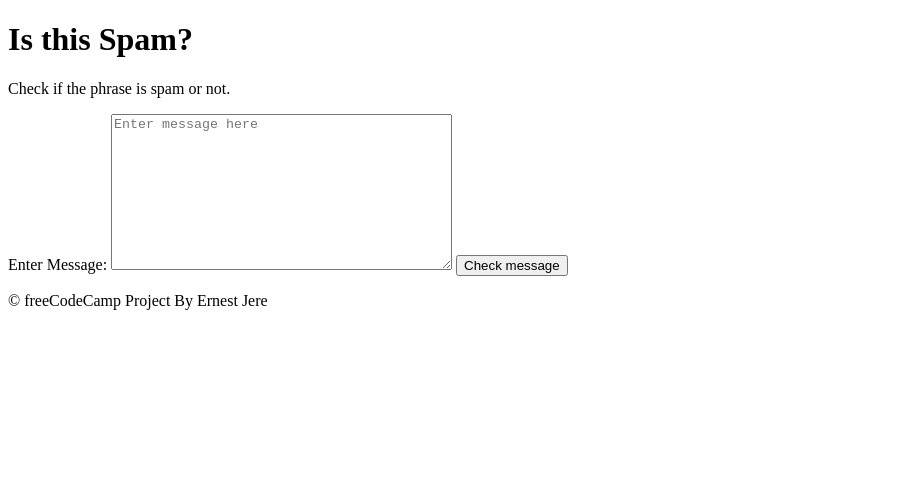
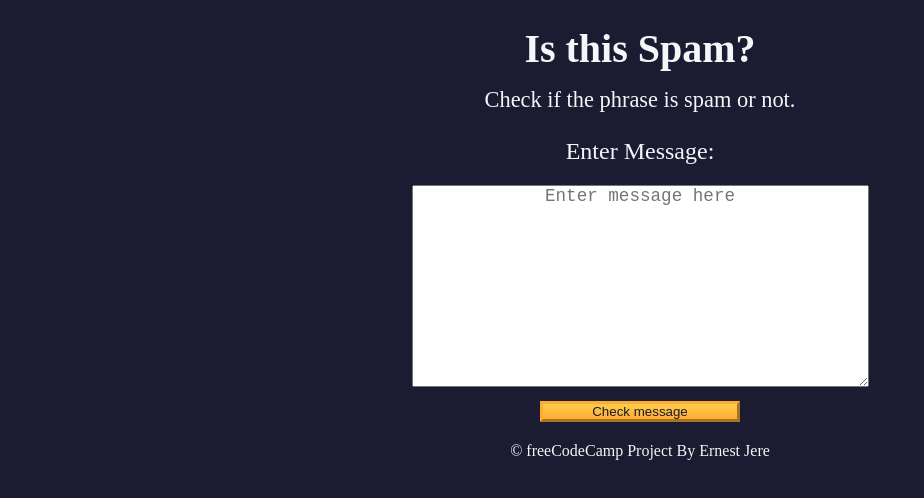
Before and after one commit to ernest-jere/Spam-Filter, a plain HTML site: page index.html in a window 1280 px wide. Shown: the whole page, without its empty margins (0-924 px from the left). Drawn offline with Linux system fonts and the light colour scheme.

Commit message:
Update styles.css

```diff
--- a/styles.css
+++ b/styles.css
@@ -1,35 +1,80 @@
-* {
+*,
+*::before,
+*::after {
   box-sizing: border-box;
+  margin: 0;
+  padding: 0;
 }
 
-#container {
-  display: flex;
-  flex-wrap: wrap;
-  flex-direction: column;
-  justify-content: center;
-  align-items: center;
-  padding: 20px;
+:root {
+  --dark-grey: #1b1b32;
+  --light-grey: #f5f6f7;
+  --golden-yellow: #fecc4c;
+  --yellow: #ffcc4c;
+  --gold: #feac32;
+  --orange: #ffac33;
+  --dark-orange: #f89808;
+}
+
+body {
+  background-color: var(--dark-grey);
+  color: var(--light-grey);
+}
+
+body,
+#message-input:placeholder-shown {
   text-align: center;
 }
 
-#number {
-padding: 7px;
-margin: 3px;
-width: 50%;
-text-align: center;
+textarea {
+  max-width: 90%;
 }
 
-#convert-btn {
-padding: 7px;
-margin: 3px;
-width: 50%;
-font-size: 1em;
+.main-text {
+  margin: 25px 0;
 }
 
-#output {
-padding: 16px;
-margin: 3px;
-width: 50%;
-border: 1px solid black;
-text-align: center;
+.title {
+  font-size: 2.5rem;
 }
+
+.description {
+  margin-top: 15px;
+  font-size: 1.4rem;
+}
+
+.message-label {
+  display: block;
+  margin-bottom: 20px;
+  font-size: 1.5rem;
+}
+
+#message-input:placeholder-shown,
+textarea {
+  font-size: 1.1rem;
+}
+
+.btn {
+  display: block;
+  cursor: pointer;
+  width: 200px;
+  margin: 10px auto;
+  color: var(--dark-grey);
+  background-color: var(--gold);
+  background-image: linear-gradient(var(--golden-yellow), var(--orange));
+  border-color: var(--gold);
+  border-width: 3px;
+}
+
+.btn:hover {
+  background-image: linear-gradient(var(--yellow), var(--dark-orange));
+}
+
+#result {
+  font-size: 2rem;
+  margin: 20px 0;
+}
+
+.footer {
+  margin-top: 10px;
+}
```
